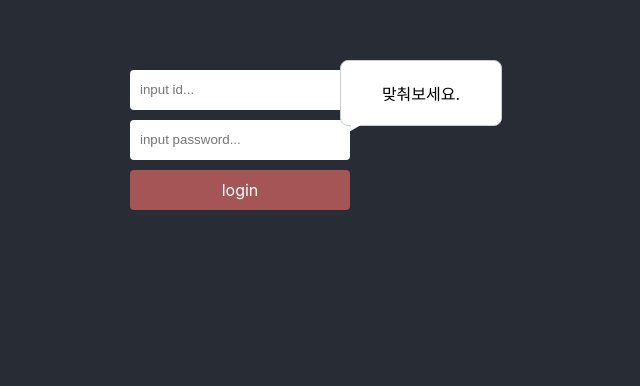
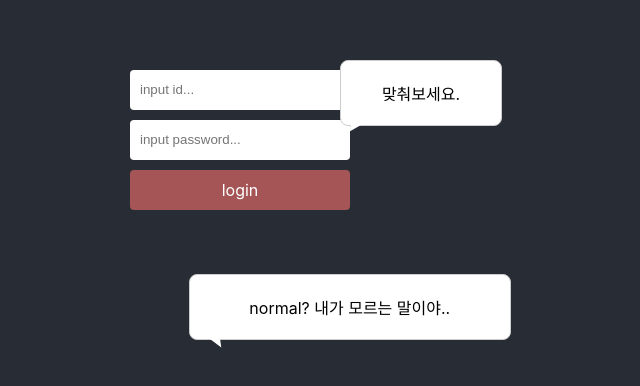
Before and after one commit to kyus/portfolio, a React (Create React App) app: page / in a window 1280 px wide. Shown: the part 260-646 px from the top of the page, without its empty margins (410-1050 px from the left). Built offline with nearby package versions, Linux system fonts and the light colour scheme.

Commit message:
add command mode to apeach

```diff
--- a/src/Apeach.tsx
+++ b/src/Apeach.tsx
@@ -56,7 +56,7 @@ function ByeApeach ({width = 100}) {
   )
 }
 
-function Apeach ({isLogin, size}:{isLogin:boolean; size: number}) {
+function Apeach ({isLogin, size, action}:{isLogin:boolean; size: number; action:string}) {
   const [apeachSize, setApeachSize] = useState(0);
   const [move, setMove] = useState(true);
   const [ula, setUla] = useState(false);
@@ -66,8 +66,19 @@ function Apeach ({isLogin, size}:{isLogin:boolean; size: number}) {
   const [dragPos, setDragPos] = useState({x:0,y:0});
   const [direction, setDirection] = useState('left');
   const [mouseAction, setMouseAction] = useState(false);
+  const [msg, setMsg] = useState('');
+  const [msgView, setMsgView] = useState(false);
   const moveInterval = useRef<any>(null);
+  const msgTimer = useRef<any>(null);
 
+  const init = useCallback(() => {
+    setMove(true);
+    setUla(false);
+    setBye(false);
+    setposX(100);
+    setposY(0);
+    setMouseAction(false);
+  }, []);
   const ulaula = useCallback(() => {
     if (ula) {
       return false;
@@ -130,6 +141,21 @@ function Apeach ({isLogin, size}:{isLogin:boolean; size: number}) {
     setposY(window.document.documentElement.clientHeight - y - apeachSize/2);
   }, [apeachSize]);
 
+  const touchMoveEvent:TouchEventHandler<HTMLDivElement> = useCallback(e => {
+    e.preventDefault();
+    e.stopPropagation();
+    setMouseAction(true);
+    setDragPos({x:e.touches[0].clientX-(apeachSize/2), y: e.touches[0].clientY-(apeachSize/2)});
+  }, [apeachSize]);
+  const touchEndEvent:TouchEventHandler<HTMLDivElement> = useCallback(e => {
+    setMouseAction(false);
+    const {x, y} = dragPos;
+    setMove(true);
+    setUla(false);
+    setposX(Math.floor((x-(apeachSize/4))*100/window.document.documentElement.clientWidth));
+    setposY(window.document.documentElement.clientHeight - y - apeachSize);
+  }, [dragPos, apeachSize]);
+
   const callByeAction = () => {
     setMove(false);
     setUla(false);
@@ -159,8 +185,36 @@ function Apeach ({isLogin, size}:{isLogin:boolean; size: number}) {
       setApeachSize(size);
     }
   }, [size]);
+  useEffect(() => {
+    setMsg('');
+    setMsgView(false);
+    switch(action) {
+      case "ula": ulaula(); break;
+      case "bye": callByeAction(); break;
+      case "init": init(); break;
+      default:
+        setMsgView(true);
+        setMsg(`${action}? 내가 모르는 말이야..`);
+        clearTimeout(msgTimer.current);
+        msgTimer.current = setTimeout(() => {
+          setMsgView(false);
+          setMsg('');
+        }, 10000);
+    }
+  }, [action]);
 
   return (
+    <>
+      {
+        msgView &&
+        <div className={"bubble right no-delay"} style={{
+          width: 300,
+          left: (mouseAction) ? dragPos.x : `${posX}vw`,
+          transform: `${direction === 'left' ? '' : 'rotate3d(0,1,0, 180deg)'}`,
+          top: (mouseAction) ? dragPos.y + apeachSize : 'auto',
+          bottom: (mouseAction) ? 'auto' : posY + apeachSize,
+        }}>{msg}</div>
+      }
       <div className={"apeach-wrapper"} style={{
         width: apeachSize,
         height: apeachSize,
@@ -173,17 +227,22 @@ function Apeach ({isLogin, size}:{isLogin:boolean; size: number}) {
            onMouseDown={mouseDownEvent}
            onMouseUp={mouseUpEvent}
            onMouseMove={mouseMoveEvent}
+           onTouchEnd={touchEndEvent}
+           onTouchMove={touchMoveEvent}
       >
+
         {
           mouseAction
             ? <DragApeach width={apeachSize/1.1}/>
             : <>
-            {move && <MoveApeach width={apeachSize}/>}
-            {ula && <UlaUlaApeach width={apeachSize}/>}
-            {bye && <ByeApeach width={apeachSize}/>}
+              {move && <MoveApeach width={apeachSize} />}
+              {ula && <UlaUlaApeach width={apeachSize} />}
+              {bye && <ByeApeach width={apeachSize} />}
             </>
         }
       </div>
+    </>
+
   )
 }
 
--- a/src/App.scss
+++ b/src/App.scss
@@ -53,7 +53,12 @@
     border-top-color: transparent;
     border-right-color: transparent;
     border-bottom-color: transparent;
-
+  }
+  &.right:after {
+    transform: rotate(172deg);
+  }
+  &.no-delay {
+    animation-delay: 0s;
   }
 }
 .character-wrapper {
@@ -99,7 +104,7 @@
   backdrop-filter: blur(30px);
   position: fixed;
   top: 0;
-  z-index: 1;
+  z-index: 2;
   box-sizing: border-box;
   width: 100%;
   display: flex;
@@ -126,7 +131,7 @@
   transform: scale(0) translateY(100px);
   opacity: 0;
   animation: popup 3s forwards;
-  z-index: 2;
+  z-index: 3;
   .bubble {
     font-size: 12px;
     width: 150px;
@@ -136,9 +141,6 @@
     transform: translateY(-40px);
     animation: popup 1s forwards;
     animation-delay: 2s;
-    &.right:after {
-      transform: rotate(172deg);
-    }
   }
 }
 
--- a/src/App.tsx
+++ b/src/App.tsx
@@ -10,6 +10,7 @@ import CommandBall from "./component/CommandBall";
 function App() {
   const [isLogin, setIsLogin] = useState(false);
   const [apeachSize, setApeachSize] = useState(200);
+  const [action, setAction] = useState('normal');
 
   return (
     <div className="App">
@@ -27,8 +28,12 @@ function App() {
             : <Login setIsLogin={setIsLogin} />
         }
       </section>
-      <Apeach isLogin={isLogin} size={apeachSize} />
-      {isLogin && <CommandBall setSize={setApeachSize} />}
+      <Apeach
+        isLogin={isLogin}
+        size={apeachSize}
+        action={action}
+      />
+      {isLogin && <CommandBall setSize={setApeachSize} setAction={setAction} />}
     </div>
   );
 }
--- a/src/component/CommandBall.tsx
+++ b/src/component/CommandBall.tsx
@@ -9,7 +9,7 @@ import React, {
 } from "react";
 import classNames from "classnames";
 
-function CommandBall({setSize}:{setSize:Dispatch<number>}) {
+function CommandBall({setSize, setAction}:{setSize:Dispatch<number>; setAction:Dispatch<string>}) {
   const [editMode, setEditMode] = useState(false);
   const [value, setValue] = useState('');
   const [bubble, setBubble] = useState(true);
@@ -20,8 +20,16 @@ function CommandBall({setSize}:{setSize:Dispatch<number>}) {
   ]);
   const iconRef = useRef<any>();
   const historyRef = useRef<HTMLDivElement>(null);
+  const hideTooltip = useCallback(() => {
+    setEditMode(false);
+    iconRef.current.stop();
+    iconRef.current.play();
+  },[]);
   const tooltip = () => {
-    if (editMode) return setEditMode(false);
+    if (editMode) {
+      hideTooltip();
+      return;
+    }
     setBubble(false);
     iconRef.current.stop();
     iconRef.current.play();
@@ -42,7 +50,7 @@ function CommandBall({setSize}:{setSize:Dispatch<number>}) {
       case "quit":
       case "exit":
         if (cmdMode === '$') {
-          setEditMode(false);
+          hideTooltip();
         } else {
           setCmdMode('$');
         }
@@ -70,13 +78,34 @@ function CommandBall({setSize}:{setSize:Dispatch<number>}) {
       return setHistory([...history, '숫자를 입력해서 어피치 크기를 조절하세요. (나가시려면 exit 입력)']);
     }
     if (method === 'cmd') {
-      return setHistory([...history, '행동 양식을 입력하세요.준비중..(나가시려면 exit 입력)']);
+      return setHistory([
+        ...history,
+        '행동 양식을 입력하세요.',
+        '-------------------------',
+        '위치로 : 초기포지션으로',
+        '울라울라 : 울라울라 포즈',
+        '안녕? : 인사 포즈',
+        '가만히 있어 : 가만히 벌받기(미구현)',
+        '-------------------------',
+        '(나가시려면 exit 입력)'
+      ]);
     }
     if (cmdMode === '$') {
       setHistory([...history, value]);
     }
     if (cmdMode === 'size>') {
-      setSize(parseInt(value));
+      const newSize = isNaN(parseInt(value)) ? 200 : parseInt(value);
+      setSize(newSize);
+    }
+    if (cmdMode === 'cmd>') {
+      switch(value) {
+        case "위치로": setAction('init'); break;
+        case "울라울라": setAction('ula'); break;
+        case "안녕":
+        case "안녕?":
+          setAction('bye'); break;
+        default: setAction(value);
+      }
     }
   }, [value, history, historyRef, cmdMode]);
   const getHistoryContents = useCallback(() => {
```
Lines whose indentation alone changed are shown as unchanged.
